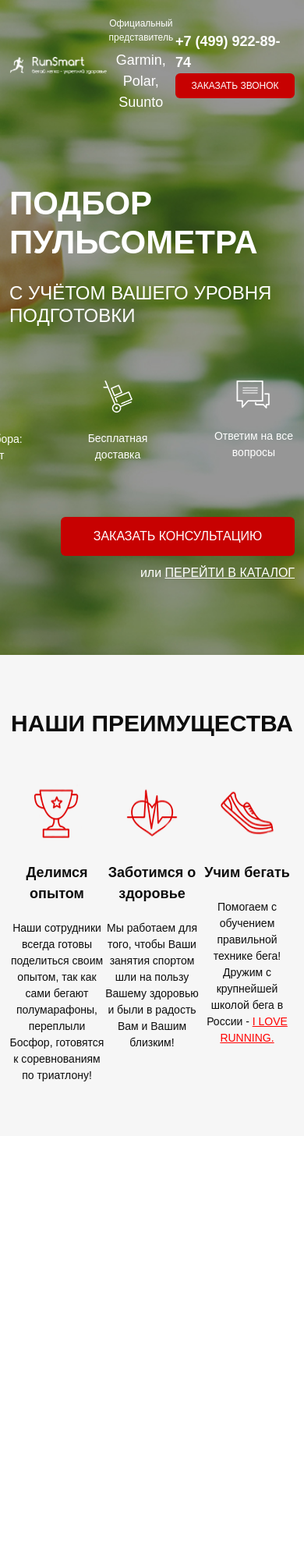
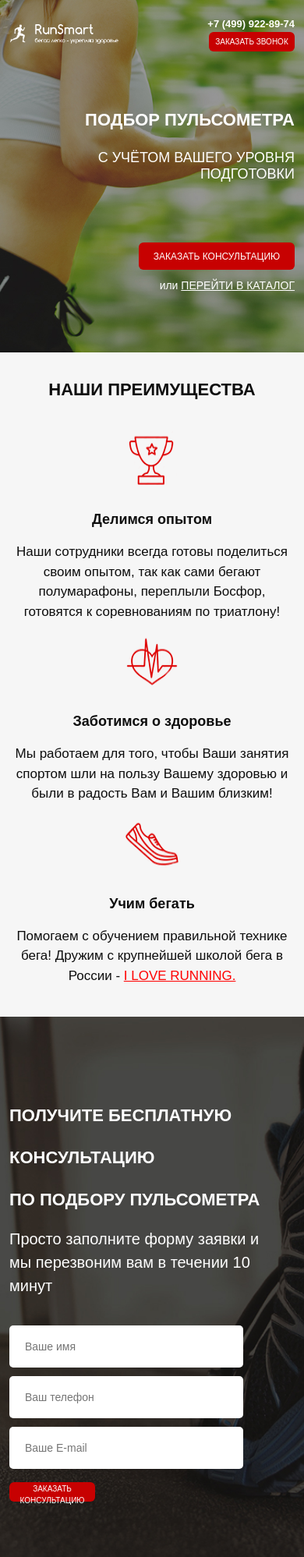
Before and after one commit to silBQT/Pulse, a website: page src/index.html in a window 390 px wide. Shown: the top 1997 px of the page at 78% size. Before the commit the page ends 1457 px from the top, so only its background shows below. Drawn offline with Linux system fonts and the light colour scheme; a web font is replaced by a local one.

Commit message:
added adaptability to the first two sections and added third section

```diff
--- a/src/index.html
+++ b/src/index.html
@@ -68,7 +68,7 @@
 
     <section class="advantages">
         <div class="container">
-            <h2 class="advantages__title">НАШИ ПРЕИМУЩЕСТВА</h2>
+            <h2 class="title">НАШИ ПРЕИМУЩЕСТВА</h2>
             <div class="advantages__cards">
                 <div class="advantages__card">
                     <img src="icons/advantages/cup.png" alt="cup" class="advantages__icon">
@@ -89,6 +89,21 @@
         </div>
     </section>
 
+    <section class="consultation">
+        <div class="container">
+            <h2 class="title title_left">Получите бесплатную консультацию<br>
+                по подбору пульсометра </h2>
+            <div class="consultation__descr">Просто заполните форму заявки и<br>мы перезвоним вам в течении 10 минут</div>
+            <form class="feed-form" action="#">
+                <input name="name" required placeholder="Ваше имя" type="text">
+                <input name="phone" required placeholder="Ваш телефон" type="number">
+                <input name="email" required placeholder="Ваше E-mail" type="email">
+
+                <button class="button button_submit">заказать кОНСУЛЬТАЦИЮ</button>
+            </form>
+        </div>
+    </section>
+
     <script src="./js/script.js"></script>
 
 </body>
--- a/src/scss/blocks/_advantages.scss
+++ b/src/scss/blocks/_advantages.scss
@@ -2,14 +2,6 @@
     min-height: 473px;
     padding: 70px 0 67px 0;
     background-color: #F6F6F6;
-
-    &__title {
-        color: #0D0D0D;
-        text-align: center;
-        font-size: 30px;
-        font-style: normal;
-        font-weight: 700;
-    }
 
     &__cards {
         margin-top: 60px;
@@ -51,3 +43,51 @@
         }
     }
 }
+
+@media (max-width: 991px) {
+    .advantages {
+        &__card {
+            width: 33%;
+        }
+    }
+}
+
+@media (max-width: 767px) {
+    .advantages {
+        &__subtitle {
+            font-size: 16px;
+        }
+
+        &__descr {
+            font-size: 13px;
+        }
+    }
+}
+
+@media (max-width: 575px) {
+    .advantages {
+        padding: 35px 0 40px 0;
+
+        &__cards {
+            margin-top: 40px;
+            flex-direction: column;
+            align-items: center;
+        }
+
+        &__card {
+            width: 100%;
+            &:nth-child(n+2) {
+                margin-top: 15px;
+            }
+        }
+
+        &__subtitle {
+            font-size: 18px;
+        }
+
+        &__descr {
+            margin-top: 15px;
+            font-size: 17px;
+        }
+    }
+}
--- a/src/scss/blocks/_buttons.scss
+++ b/src/scss/blocks/_buttons.scss
@@ -13,8 +13,49 @@
 
     &_main {
         margin-top: 68px;
-width: 300px;
-height: 50px;
-font-size: 16px;
+        width: 300px;
+        height: 50px;
+        font-size: 16px;
+    }
+
+    &_submit {
+        width: 100%;
+        height: 58px;
+        color: #FFF;
+        font-size: 16px;
     }
 }
+
+@media (max-width: 991px) {
+    .button {
+        width: 145px;
+
+        &_main {
+            width: 300px;
+        }
+    }
+}
+
+@media (max-width: 767px) {
+    .button {
+        width: 153px;
+
+        &_main {
+            width: 275px;
+        }
+    }
+}
+
+@media (max-width: 575px) {
+    .button {
+        width: 110px;
+        height: 25px;
+        font-size: 10px;
+
+        &_main {
+            width: 200px;
+            height: 35px;
+            font-size: 12px;
+        }
+    }
+}
--- /dev/null
+++ b/src/scss/blocks/_consultation.scss
@@ -0,0 +1,16 @@
+.consultation {
+    min-height: 680px;
+    padding: 100px 0 108px 0;
+    background-image: url(../img/bg/consultation.jpg);
+    background-position: center;
+    background-repeat: no-repeat;
+    background-size: cover;
+
+    &__descr {
+        margin-top: 8px;
+        color: #FFF;
+        font-size: 20px;
+        font-style: normal;
+        font-weight: 500;
+    }
+}
--- /dev/null
+++ b/src/scss/blocks/_forms.scss
@@ -0,0 +1,22 @@
+.feed-form {
+    margin-top: 36px;
+    display: flex;
+    flex-direction: column;
+    width: 300px;
+
+    input {
+        height: 54px;
+        border-radius: 5px;
+        border: none;
+        padding: 0 20px;
+        margin-bottom: 11px;
+        color: #4B4B4B;
+        font-size: 14px;
+        font-style: normal;
+        font-weight: 400;
+
+        &:nth-child(3) {
+            margin-bottom: 17px;
+        }
+    }
+}
--- a/src/scss/blocks/_header.scss
+++ b/src/scss/blocks/_header.scss
@@ -47,3 +47,36 @@
         }
     }
 }
+
+@media (max-width: 991px) {
+    .header {
+        &__logo {
+            width: 200px;
+        }
+        &__phone {
+            font-size: 17px;
+        }
+    }
+}
+
+@media (max-width: 767px) {
+    .header {
+        &__official {
+            display: none;
+        }
+        &__phone {
+            font-size: 18px;
+        }
+    }
+}
+
+@media (max-width: 575px) {
+    .header {
+        &__logo {
+            width: 140px;
+        }
+        &__phone {
+            font-size: 13px;
+        }
+    }
+}
--- a/src/scss/blocks/_promo.scss
+++ b/src/scss/blocks/_promo.scss
@@ -67,3 +67,53 @@
         }
     }
 }
+
+@media (max-width: 991px) {
+    .promo {
+        background-position-x: 40%;
+    }
+}
+
+@media (max-width: 767px) {
+    .promo {
+        background-position-x: 40%;
+        &__title {
+            font-size: 35px;
+        }
+        &__subtitle {
+            font-size: 20px;
+        }
+        &__icons {
+            width: 375px;
+        }
+    }
+}
+
+@media (max-width: 575px) {
+    .promo {
+        min-height: 439px;
+        padding: 21px 0 75px 0;
+        background-position-x: 30%;
+        &__title {
+            margin-top: 75px;
+            font-size: 22px;
+        }
+        &__subtitle {
+            text-align: right;
+            font-size: 18px;
+        }
+        &__icons {
+            display: none;
+        }
+        &__link {
+            font-size: 14px;
+
+            a {
+                color: #FFF;
+                font-size: 14px;
+                font-style: normal;
+                font-weight: 500;
+            }
+        }
+    }
+}
--- /dev/null
+++ b/src/scss/blocks/_titles.scss
@@ -0,0 +1,20 @@
+.title {
+    color: #0D0D0D;
+    text-align: center;
+    font-size: 30px;
+    font-style: normal;
+    font-weight: 700;
+    &_left {
+        color: #FFF;
+        line-height: 54px;
+        font-size: 36px;
+        text-transform: uppercase;
+        text-align: left;
+    }
+}
+
+@media (max-width: 575px) {
+    .title {
+        font-size: 22px;
+    }
+}
--- a/src/scss/style.scss
+++ b/src/scss/style.scss
@@ -14,3 +14,6 @@
 @import "blocks/header";
 @import "blocks/buttons";
 @import "blocks/advantages";
+@import "blocks/titles";
+@import "blocks/consultation";
+@import "blocks/forms";
```
Also changed, not shown: src/css/style.min.css, src/img/bg/consultation.jpg (renamed from src/img/bg/free.jpg).
